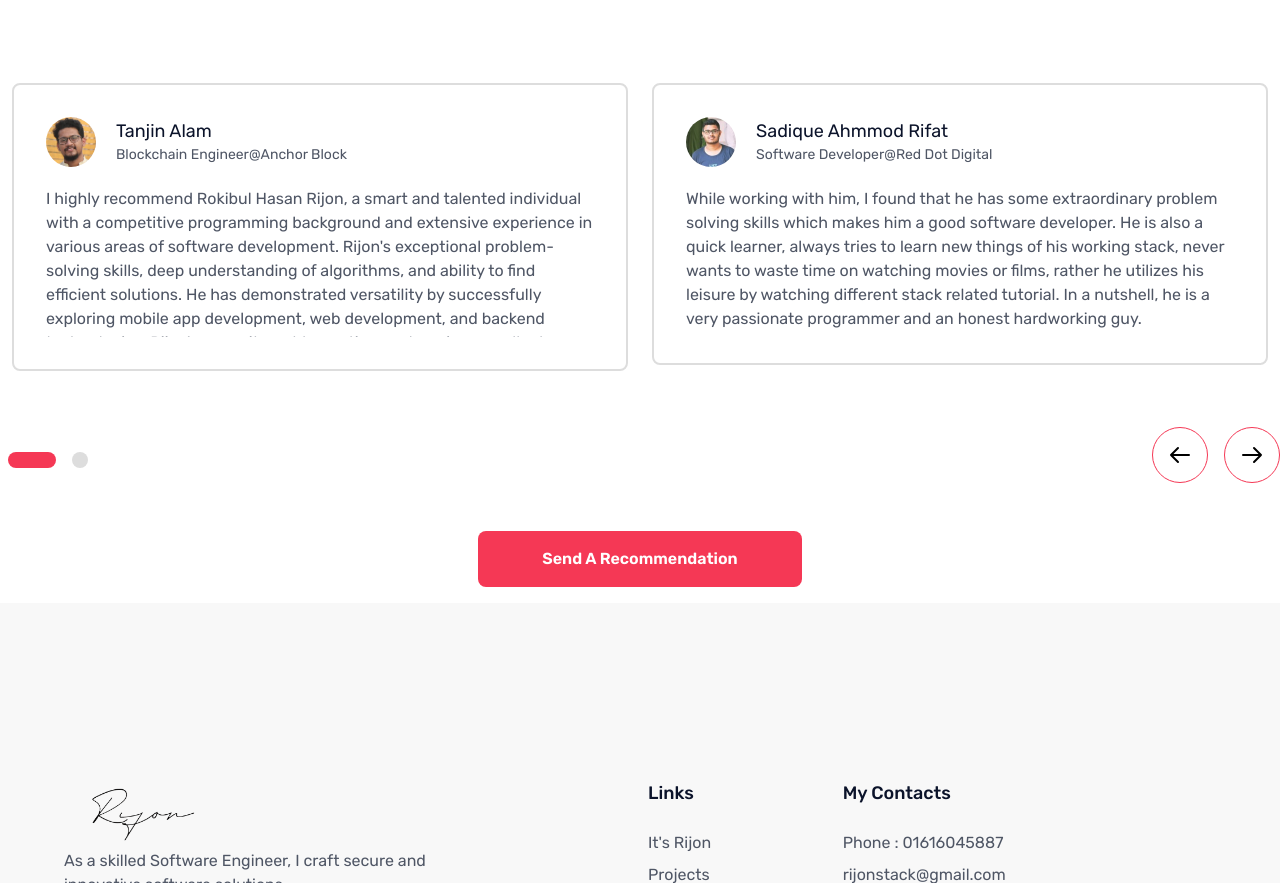
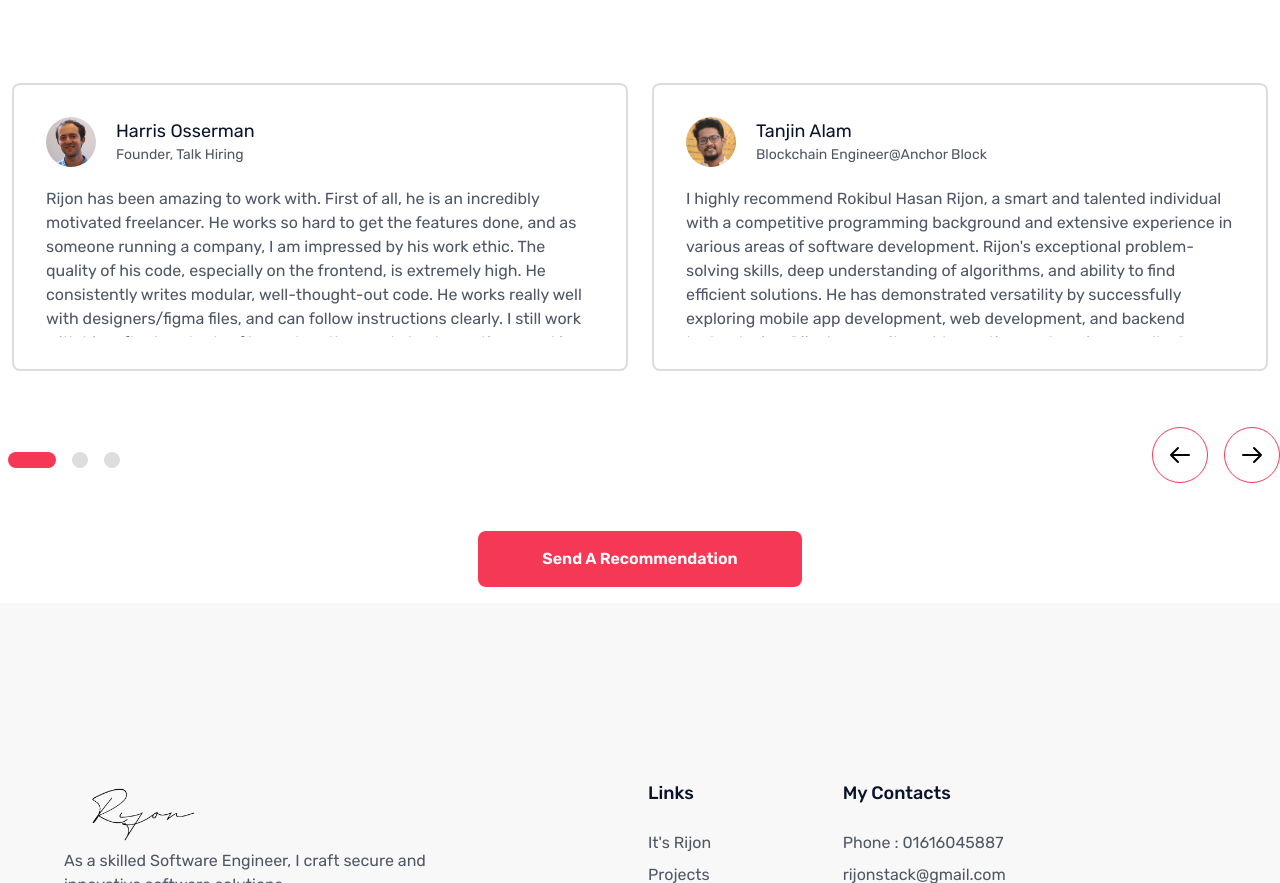
Before and after one commit to Rijon1810/dream-rijon1810-client, a Next.js app: page / in a window 1280 px wide. Shown: the part 2270-3153 px from the top of the page. Built offline with nearby package versions, Linux system fonts and the light colour scheme.

Commit message:
Testomonial added

```diff
--- a/components/About/Testimonial/Testimonial.jsx
+++ b/components/About/Testimonial/Testimonial.jsx
@@ -8,6 +8,14 @@ import ButtonPrimary from "@/components/Button/ButtonPrimary";
 
 const Testimonial = ({
   listTestimoni = [
+    {
+      name: "Harris Osserman",
+      image: "/assets/images/harris.jpg",
+      designation: "Founder, Talk Hiring",
+      rating: "5",
+      testimoni:
+        "Rijon has been amazing to work with. First of all, he is an incredibly motivated freelancer. He works so hard to get the features done, and as someone running a company, I am impressed by his work ethic. The quality of his code, especially on the frontend, is extremely high. He consistently writes modular, well-thought-out code. He works really well with designers/figma files, and can follow instructions clearly. I still work with him after hundreds of hours together, and plan to continue working together for a long time.",
+    },
     {
       name: "Tanjin Alam",
       image: "/assets/images/piash.jpg",
@@ -23,6 +31,14 @@ const Testimonial = ({
       rating: "4.5",
       testimoni:
         "While working with him, I found that he has some extraordinary problem solving skills which makes him a good software developer. He is also a quick learner, always tries to learn new things of his working stack, never wants to waste time on watching movies or films, rather he utilizes his leisure by watching different stack related tutorial. In a nutshell, he is a very passionate programmer and an honest hardworking guy.",
+    },
+    {
+      name: "Harris Osserman",
+      image: "/assets/images/harris.jpg",
+      designation: "Founder, Talk Hiring",
+      rating: "5",
+      testimoni:
+        "Rijon has been amazing to work with. First of all, he is an incredibly motivated freelancer. He works so hard to get the features done, and as someone running a company, I am impressed by his work ethic. The quality of his code, especially on the frontend, is extremely high. He consistently writes modular, well-thought-out code. He works really well with designers/figma files, and can follow instructions clearly. I still work with him after hundreds of hours together, and plan to continue working together for a long time.",
     },
     {
       name: "Tanjin Alam",
```
Also changed, not shown: public/assets/images/harris.jpg (added).
